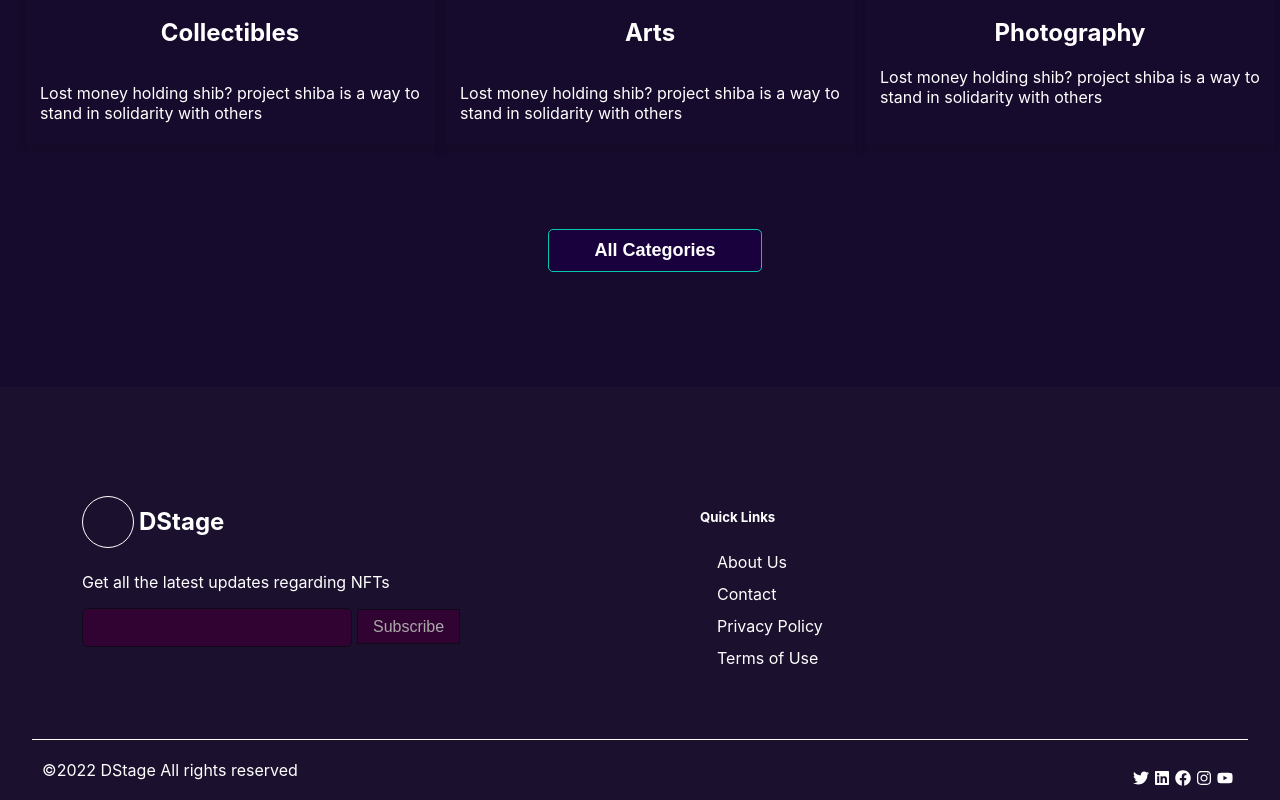
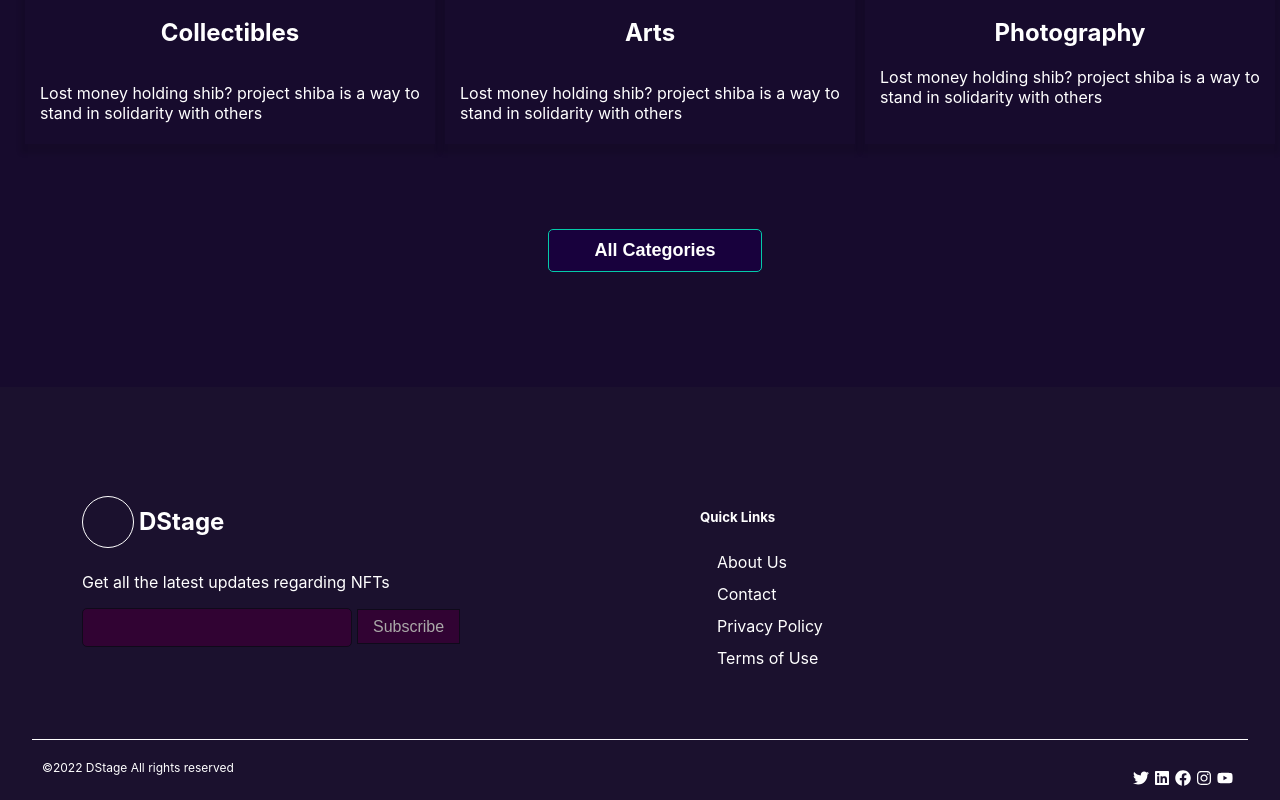
Before and after one commit to victoryohanna/McGeorgeTestProject, a React (Create React App) app: page / in a window 1280 px wide. Shown: the part 5885-6685 px from the top of the page. Built offline with nearby package versions, Linux system fonts and the light colour scheme; a web font is replaced by a local one.

Commit message:
modified component

```diff
--- a/src/components/Auctions.jsx
+++ b/src/components/Auctions.jsx
@@ -33,7 +33,6 @@ const Auctions = () => {
             <h1>12:00 2023</h1>
           </div>
         </div>
-
         <div className="img2">
           <img src={slide10} alt="" />
           <div className="datePad">
--- a/src/components/Collections.jsx
+++ b/src/components/Collections.jsx
@@ -34,7 +34,7 @@ const Collections = () => {
                   <span>{item.qnty}</span>
                 </div>
                 <div className="averta-item3">
-                  <span>{item.figure}%</span>
+                  <span >{item.figure}%</span>
                 </div>
               </div>
             );
--- a/src/components/Trending.jsx
+++ b/src/components/Trending.jsx
@@ -43,7 +43,7 @@ const Trending = () => {
         </div>
       </div>
       </AnimatedOnScroll>
-      <AnimatedOnScroll animationIn="slideInRight" >
+      <AnimatedOnScroll animationIn="slideInRight">
       <div className="trend-img2 slide-right">
         <div className="img2">
           <img src={slide5} alt="" />
--- a/src/styles/components/collections.css
+++ b/src/styles/components/collections.css
@@ -3,6 +3,7 @@
   color: #ffffff;
   padding: 5px;
   margin-top: 130px;
+  /* border: 1px solid white; */
 }
 
 .top-collections,
@@ -20,8 +21,6 @@
   box-shadow: 0px 5px 4px 5px #0000001a;
   border: 1px solid rgba(0, 0, 0, 0.1);
 }
-
-
 
 .sellers:hover {
   border-color: rgb(3, 179, 179);
@@ -71,8 +70,6 @@
   color: #fcd170;
   font-size: 30px;
 }
-
-
 
 .averta {
   /* border: 1px solid white; */
@@ -149,3 +146,7 @@ line-height: 28px;
   line-height: 40px;
   opacity: 0.8;
 }
+
+#stf{
+  color:red;
+}
--- a/src/styles/components/footer.css
+++ b/src/styles/components/footer.css
@@ -85,6 +85,7 @@ a {
 .copyright {
   width: 50%;
   padding: 0 10px;
+  font-size: 12px;
 }
 
 .social-links {
```
